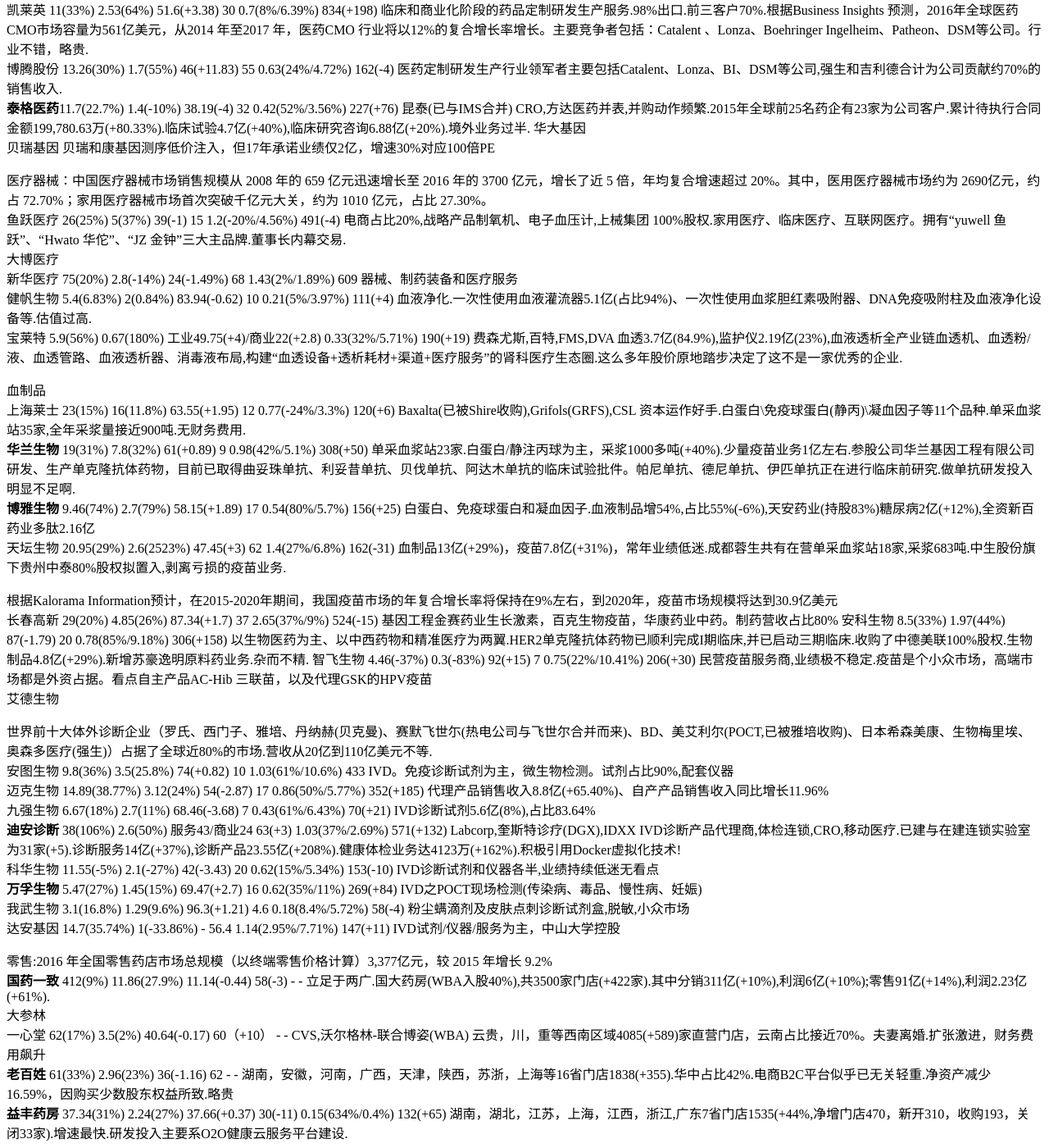
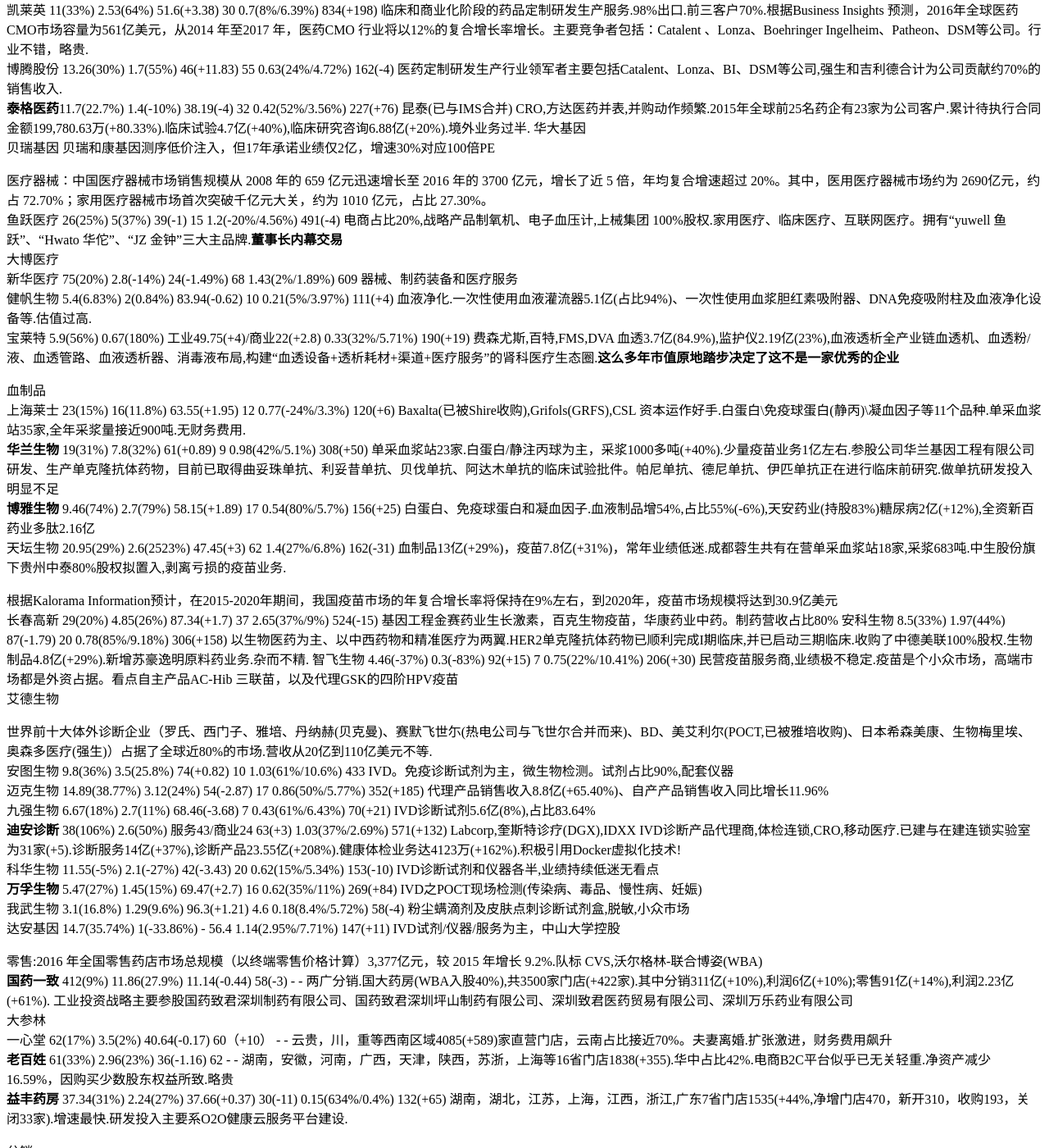
Before and after one commit to kingofhawks/kingofhawks.github.io, a Jekyll site: the page built from _posts/2017-11-24-重点上市公司2017年报汇总.md, in a window 1280 px wide and 1400 px high, scrolled down 2530 px. Shown: the whole window at 82% size. Built offline with Jekyll 4.4.1, drawn with Linux system fonts in a browser that asks for light colours; our own code applies the rules of GitHub Pages for plain Markdown files; some of the changed text lies outside the part shown.

Commit message:
update post

```diff
--- a/_posts/2017-11-24-重点上市公司2017年报汇总.md
+++ b/_posts/2017-11-24-重点上市公司2017年报汇总.md
@@ -61,16 +61,16 @@
 
 
 医疗器械：中国医疗器械市场销售规模从 2008 年的 659 亿元迅速增长至 2016 年的 3700 亿元，增长了近 5 倍，年均复合增速超过 20%。其中，医用医疗器械市场约为 2690亿元，约占 72.70%；家用医疗器械市场首次突破千亿元大关，约为 1010 亿元，占比 27.30%。
-鱼跃医疗  26(25%)        5(37%)         39(-1)         15             1.2(-20%/4.56%)      491(-4)      电商占比20%,战略产品制氧机、电子血压计,上械集团 100%股权.家用医疗、临床医疗、互联网医疗。拥有“yuwell 鱼跃”、“Hwato 华佗”、“JZ 金钟”三大主品牌.董事长内幕交易.
+鱼跃医疗  26(25%)        5(37%)         39(-1)         15             1.2(-20%/4.56%)      491(-4)      电商占比20%,战略产品制氧机、电子血压计,上械集团 100%股权.家用医疗、临床医疗、互联网医疗。拥有“yuwell 鱼跃”、“Hwato 华佗”、“JZ 金钟”三大主品牌.**董事长内幕交易**
 大博医疗
 新华医疗     75(20%)         2.8(-14%)      24(-1.49%)     68             1.43(2%/1.89%)       609      器械、制药装备和医疗服务
 健帆生物     5.4(6.83%)      2(0.84%)       83.94(-0.62)    10             0.21(5%/3.97%)      111(+4)    血液净化.一次性使用血液灌流器5.1亿(占比94%)、一次性使用血浆胆红素吸附器、DNA免疫吸附柱及血液净化设备等.估值过高.
-宝莱特       5.9(56%)         0.67(180%)   工业49.75(+4)/商业22(+2.8)       0.33(32%/5.71%)      190(+19)      费森尤斯,百特,FMS,DVA    血透3.7亿(84.9%),监护仪2.19亿(23%),血液透析全产业链血透机、血透粉/液、血透管路、血液透析器、消毒液布局,构建“血透设备+透析耗材+渠道+医疗服务”的肾科医疗生态圈.这么多年股价原地踏步决定了这不是一家优秀的企业.
+宝莱特       5.9(56%)         0.67(180%)   工业49.75(+4)/商业22(+2.8)       0.33(32%/5.71%)      190(+19)      费森尤斯,百特,FMS,DVA    血透3.7亿(84.9%),监护仪2.19亿(23%),血液透析全产业链血透机、血透粉/液、血透管路、血液透析器、消毒液布局,构建“血透设备+透析耗材+渠道+医疗服务”的肾科医疗生态圈.**这么多年市值原地踏步决定了这不是一家优秀的企业**
 
 
 血制品
 上海莱士     23(15%)        16(11.8%)       63.55(+1.95)   12              0.77(-24%/3.3%)       120(+6)        Baxalta(已被Shire收购),Grifols(GRFS),CSL   资本运作好手.白蛋白\免疫球蛋白(静丙)\凝血因子等11个品种.单采血浆站35家,全年采浆量接近900吨.无财务费用.
-**华兰生物** 19(31%)         7.8(32%)       61(+0.89)     9               0.98(42%/5.1%)       308(+50)       单采血浆站23家.白蛋白/静注丙球为主，采浆1000多吨(+40%).少量疫苗业务1亿左右.参股公司华兰基因工程有限公司研发、生产单克隆抗体药物，目前已取得曲妥珠单抗、利妥昔单抗、贝伐单抗、阿达木单抗的临床试验批件。帕尼单抗、德尼单抗、伊匹单抗正在进行临床前研究.做单抗研发投入明显不足啊.
+**华兰生物** 19(31%)         7.8(32%)       61(+0.89)     9               0.98(42%/5.1%)       308(+50)       单采血浆站23家.白蛋白/静注丙球为主，采浆1000多吨(+40%).少量疫苗业务1亿左右.参股公司华兰基因工程有限公司研发、生产单克隆抗体药物，目前已取得曲妥珠单抗、利妥昔单抗、贝伐单抗、阿达木单抗的临床试验批件。帕尼单抗、德尼单抗、伊匹单抗正在进行临床前研究.做单抗研发投入明显不足
 **博雅生物** 9.46(74%)        2.7(79%)       58.15(+1.89)    17              0.54(80%/5.7%)       156(+25)       白蛋白、免疫球蛋白和凝血因子.血液制品增54%,占比55%(-6%),天安药业(持股83%)糖尿病2亿(+12%),全资新百药业多肽2.16亿
 天坛生物    20.95(29%)       2.6(2523%)      47.45(+3)      62              1.4(27%/6.8%)        162(-31)      血制品13亿(+29%)，疫苗7.8亿(+31%)，常年业绩低迷.成都蓉生共有在营单采血浆站18家,采浆683吨.中生股份旗下贵州中泰80%股权拟置入,剥离亏损的疫苗业务.
 
@@ -78,7 +78,7 @@
 根据Kalorama Information预计，在2015-2020年期间，我国疫苗市场的年复合增长率将保持在9%左右，到2020年，疫苗市场规模将达到30.9亿美元
 长春高新    29(20%)          4.85(26%)      87.34(+1.7)    37              2.65(37%/9%)         524(-15)      基因工程金赛药业生长激素，百克生物疫苗，华康药业中药。制药营收占比80%
 安科生物    8.5(33%)        1.97(44%)      87(-1.79)       20             0.78(85%/9.18%)       306(+158)       以生物医药为主、以中西药物和精准医疗为两翼.HER2单克隆抗体药物已顺利完成I期临床,并已启动三期临床.收购了中德美联100%股权.生物制品4.8亿(+29%).新增苏豪逸明原料药业务.杂而不精.
-智飞生物    4.46(-37%)       0.3(-83%)      92(+15)        7               0.75(22%/10.41%)     206(+30)       民营疫苗服务商,业绩极不稳定.疫苗是个小众市场，高端市场都是外资占据。看点自主产品AC-Hib 三联苗，以及代理GSK的HPV疫苗
+智飞生物    4.46(-37%)       0.3(-83%)      92(+15)        7               0.75(22%/10.41%)     206(+30)       民营疫苗服务商,业绩极不稳定.疫苗是个小众市场，高端市场都是外资占据。看点自主产品AC-Hib 三联苗，以及代理GSK的四阶HPV疫苗
 艾德生物
 
 
@@ -93,19 +93,19 @@
 达安基因    14.7(35.74%)     1(-33.86%)     -              56.4            1.14(2.95%/7.71%)    147(+11)       IVD试剂/仪器/服务为主，中山大学控股
 
 
-零售:2016 年全国零售药店市场总规模（以终端零售价格计算）3,377亿元，较 2015 年增长 9.2%
-**国药一致**    412(9%)          11.86(27.9%)   11.14(-0.44)    58(-3)       -                       - 立足于两广.国大药房(WBA入股40%),共3500家门店(+422家).其中分销311亿(+10%),利润6亿(+10%);零售91亿(+14%),利润2.23亿(+61%).
+零售:2016 年全国零售药店市场总规模（以终端零售价格计算）3,377亿元，较 2015 年增长 9.2%.队标 CVS,沃尔格林-联合博姿(WBA)
+**国药一致**    412(9%)        11.86(27.9%)   11.14(-0.44)    58(-3)       -                       - 两广分销.国大药房(WBA入股40%),共3500家门店(+422家).其中分销311亿(+10%),利润6亿(+10%);零售91亿(+14%),利润2.23亿(+61%). 工业投资战略主要参股国药致君深圳制药有限公司、国药致君深圳坪山制药有限公司、深圳致君医药贸易有限公司、深圳万乐药业有限公司
 大参林
-一心堂         62(17%)         3.5(2%)        40.64(-0.17)    60（+10）        -                    -        CVS,沃尔格林-联合博姿(WBA)    云贵，川，重等西南区域4085(+589)家直营门店，云南占比接近70%。夫妻离婚.扩张激进，财务费用飙升
-**老百姓**      61(33%)         2.96(23%)      36(-1.16)       62              -                    -         湖南，安徽，河南，广西，天津，陕西，苏浙，上海等16省门店1838(+355).华中占比42%.电商B2C平台似乎已无关轻重.净资产减少16.59%，因购买少数股东权益所致.略贵
+一心堂         62(17%)         3.5(2%)        40.64(-0.17)    60（+10）        -                    -    云贵，川，重等西南区域4085(+589)家直营门店，云南占比接近70%。夫妻离婚.扩张激进，财务费用飙升
+**老百姓**      61(33%)        2.96(23%)      36(-1.16)       62              -                    -         湖南，安徽，河南，广西，天津，陕西，苏浙，上海等16省门店1838(+355).华中占比42%.电商B2C平台似乎已无关轻重.净资产减少16.59%，因购买少数股东权益所致.略贵
 **益丰药房**    37.34(31%)     2.24(27%)       37.66(+0.37)    30(-11)      0.15(634%/0.4%)        132(+65)     湖南，湖北，江苏，上海，江西，浙江,广东7省门店1535(+44%,净增门店470，新开310，收购193，关闭33家).增速最快.研发投入主要系O2O健康云服务平台建设.
 
 
 分销
 **中国医药** 257(25%)        9.5(54%)       11.61(-0.49)    65(+3)       0.92(24%/3.68%)       158(-38)        工业收入24.9亿(+8.89%),占比10%不到,在全国医药工业企业的排名54(+2),商业171亿(+42%),在医药商业领域排名第9位.阿托伐他汀钙销量同比增长 19.36%，新产品瑞舒伐他汀钙胶囊全年销量同比增长超106%.国际贸易68亿,超4亿净利润.
 **九州通**  615(24%)        8.76(26%)      7.76(+0.26)     69(-0.78)   好药师线上业务.零售16亿(+63%)
-**瑞康医药**  156(60%)       5.9(150%)     15.62(+4.72)     52              -                    -            山东占比76%(-20%).药品126亿(+46%),器械29亿(+176%).移动医疗1968万(+80%)。增速远高于行业增长. **缺点:现金流为负,应收占总资产50%**
-国药股份    134(10%)         5.48(6.8%)    7.09(+0.01)     53              0.18(-18%/0.14%)        -     没太多看点
+**瑞康医药**  156(60%)       5.9(150%)     15.62(+4.72)     52              -                    -            山东占比76%(-20%).药品126亿(+46%),器械29亿(+176%).移动医疗1968万(+80%)。增速远高于行业增长. **缺点:现金流为负,应收占总资产50%,大量收购商誉高**
+国药股份    134(10%)         5.48(6.8%)    7.09(+0.01)     53              0.18(-18%/0.14%)        -     北京分销
 嘉事堂      109(33%)         2.23(29%)     10.25(-1.81)    73              -                    -               北京占比52%
 柳州医药     广西区域流通,增长还行.
 太安堂      23(93%)         1.9(2%)         -              24             0.22(9.5%/0.94%)     75(+5)        药品流通9亿(+353%),中材药及药材占比61%.看点康爱多电商7.5亿,亏2700万
@@ -144,7 +144,7 @@
 
 截至 2016 年末，银行业金融机构资产余额 232.25 万亿元，同比增长 16.5%；全年实现净利润 1.65 万亿元，同比增长 3.54%；截至 12 月末，银行业不良贷款率 1.74%，资本利润率13.38%，资本充足率 13.28%。
            营收             利润           总资产         资产收益率              不良率                一级资本充足率
-招商银行    2090(3.75%)     623(7.52%)     59423(8.54%)   1.09                   1.87(+0.19)          10.09(+0.16)
+**招商银行**2090(3.75%)     623(7.52%)     59423(8.54%)   1.09                   1.87(+0.19)          10.09(+0.16)
 兴业银行    1570(1.76%)     538(7.26%)     60859(14.85%)  0.95(-0.09)            1.65(+0.19)          9.23(+0.04)
 浦发银行    1607(9.72%)     531(4.9%)      58572(16%)     0.98(-0.12)            1.89(+0.33)          9.3(+0.28)
 民生银行    1552(0.5%)      478(3.76%)     58958(30%)     0.94(-0.16)            1.68(+0.08)          9.92(+0.03)
@@ -169,15 +169,15 @@
 金地     555(69%)        63(97%)         28.73(+0.94)    65.4(-0.61)      销售金额1,006亿元人民币，销售面积658万平方米，同比分别增长63%和48%,行业销售排名上升一位至第 12 位.总土地储备约2,950 万平方米，权益土地储备约 1,500 万平方米.新开工面积约 670 万平方米，竣工面积约 640 万平方米，同比上年分别增长65%和 36%.
 绿地     2471(19%)       72(4.66%)       20.65(-3.62)    **89.43(+1.58)**    住宅占比 64%，商办占比 36%.销售金额 2550 亿元，同比增长11%.大基建、大金融、大消费等相关多元产业.房地产占比60%.**负债率都接近银行了!**
 新城股份  280(18%)         30(64%)         27(+1.21)       84(+5.78)           -     江苏省第一.合同销售额650.60亿(+103.76%)，排名全国第15位，排名提升6位.销售面积575.00万平方米（含合营项目 101.00 万平方米），同比增长48.76%。全年新增土地储备共40幅，总建筑面积 1,24.22 万平方米.融资总额245.49亿(+57%)
-雅戈尔                                            地产,服装,投资三驾马车。地产占比已达70%,集中在宁波和苏州.持股中石油管道1.32%?**175亿巨资下注中信股份14.5451亿股(成本12,浮亏8%).大手笔购入理财产品.同时财务费用飙升**
+雅戈尔                                            地产,服装,投资三驾马车。地产占比已达70%,集中在宁波和苏州.**175亿巨资下注中信股份14.5451亿股(成本12).持有宁波银行6.59亿股13%,浦发银行1.75亿股,金正大1.346亿股,联创电子2910万股,创业软件1200万股,市值总计290亿.持股中石油管道1.32%,浙商财险21%第二大股东(2016年亏损超十亿?).大手笔购入理财产品.同时财务费用飙升.投资收益占比过半**
 老板电器  58(27%)         12(45%)          58(-0.75)      36    高端厨电,油烟机、燃气灶、消毒柜,连续多年强劲增长.
 索菲亚    45(42%)         6.64(44%)        36.47(-1.18)   37    定制衣柜39亿(+29%),橱柜4.1亿(+376%),家具1.6亿(+277%)
 广联达    20(32%)         4.23(75%)        93(-2.64)      34     造价13亿(+21%),施工3.5亿(+70%),工程信息2.2亿(+57%),海外1.2亿(+39%).BIM.“云+端”模式转变.美国硅谷大数据研究中心.广联达金融服务平台.新设北京广联达征信.小额贷款计发放贷款突破2亿元实现翻番.无财务费用.
-华建集团  45.5(6.6%)      2.4(64.6%)       26.9(-1.86)    设计行业龙头,华东设计院主体.新签合同总额65.36亿(+4.67%),上海地区占比过半
+华建集团  45.5(6.6%)      2.4(64.6%)       26.9(-1.86)    设计行业龙头,华东设计院主体,无锡市政设计院第二大股东.新签合同总额65.36亿(+4.67%),上海地区占比过半
 
-快递:国家邮政局公布2016年邮政行业运行情况，数据显示，2016年中国快递业务量达到312.8亿件，同比增长51.4%，2011-2016年的复合增速为53.5%；收入规模达到3,974.4亿元，同比增长43.5%,2011-2016年的复合增速为39.3%.预计：快递行业在十三五期间将继续保持30%的收入增速规模
+快递:国家邮政局公布2017年中国快递业务量达到400.6亿件，同比增长28%，收入累计完成4957.1亿元，同比增长24.7%.2017年，东、中、西部地区快递业务量比重分别为81.1%、11.6%和7.3%，业务收入比重分别为80.9%、10.8%和8.3%。
 公司     营收(增速%)     净利润(增速%)   毛利率(增减)     负债率
-**顺丰**     575(19.5%)     41.8(279%)      19.55(-0.37)    54%     扣非后26.4亿(251%) 快件业务量 25.80亿票(+31.00%),快递业务票均收入22.15元.顺丰航空自营全货机 36 架，租赁全货机 15 架.已签约土地面积约 2,953 亩，总规划建筑面积约 212.7 万平米.
+**顺丰** 575(19.5%)     41.8(279%)      19.55(-0.37)    54%     扣非后26.4亿(251%) 快件业务量 25.80亿票(+31.00%),快递业务票均收入22.15元.顺丰航空自营全货机 36 架，租赁全货机 15 架.已签约土地面积约 2,953 亩，总规划建筑面积约 212.7 万平米.
 圆通     168(39%)       13.7(91%)       12.94(-0.48)    27%    业务量为 44.60 亿件,机队5架.
 申通     98.8(28%)      12.6(65%)       -               32%   **业务量32.6亿件（+27%），占全国快递业务量的10.4%，市占率有所下降,增速低于行业平均**
 韵达     73(45%)        11.77(121%)     31.16           45%    32.14亿件快递(+52%)
```
Also changed, not shown: other parts of _posts/2017-11-24-重点上市公司2017年报汇总.md (+4 -4 lines).
